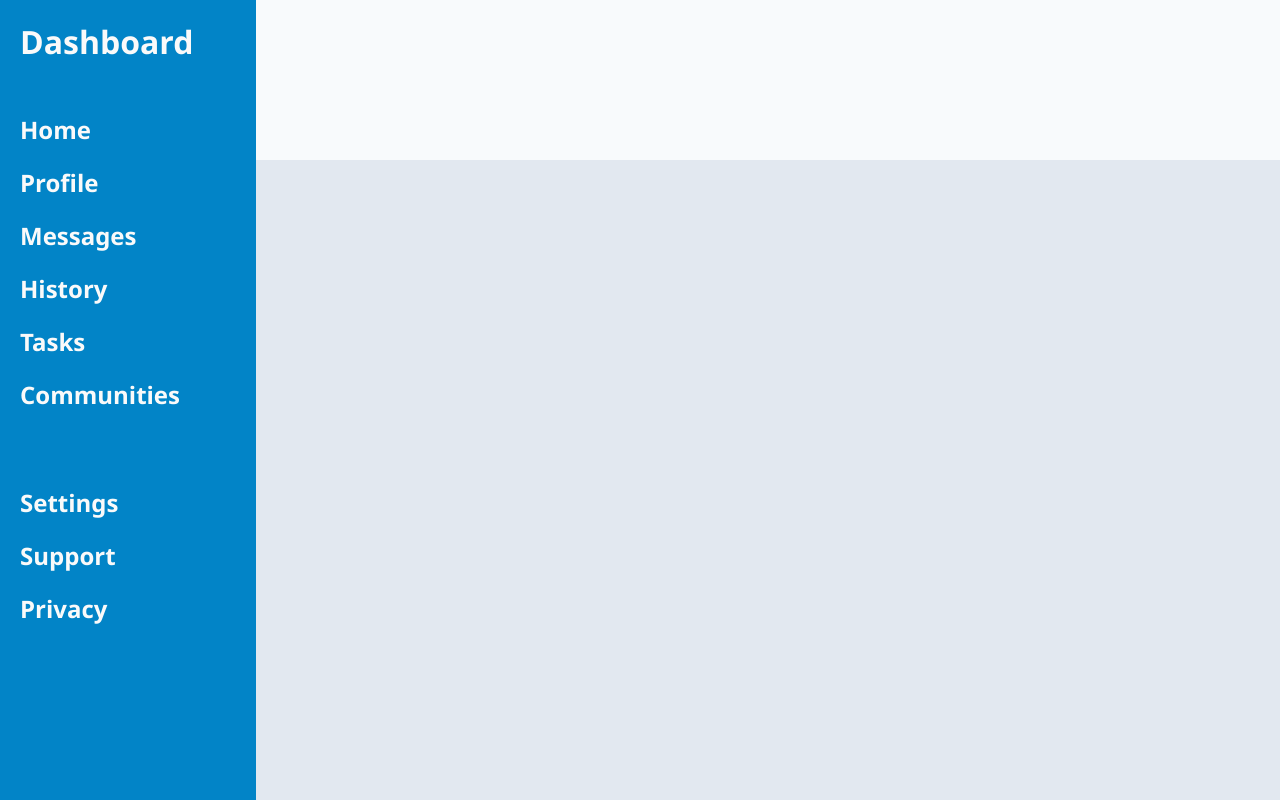
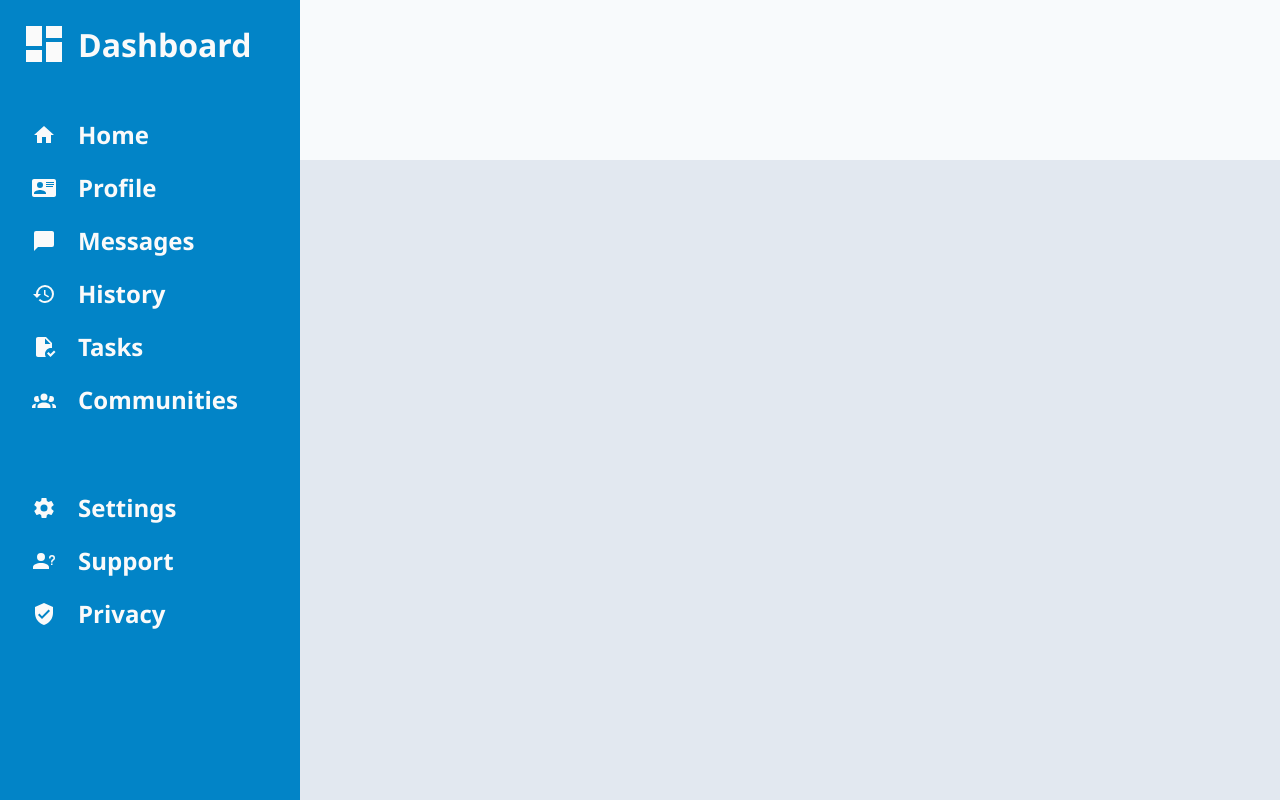
Before and after one commit to kofta999/odin-admin-dashboard, a plain HTML site: page index.html in a window 1280 px wide. Drawn offline with Linux system fonts and the light colour scheme.

Commit message:
Update sidebar styling and add SVG icons to main links

```diff
--- a/index.html
+++ b/index.html
@@ -10,21 +10,88 @@
     <div class="header"></div>
     <div class="sidebar">
       <!-- TODO: add svgs -->
-        <h1>Dashboard</h1>
+
+      <h1>
+        <svg xmlns="http://www.w3.org/2000/svg" viewBox="0 0 24 24">
+          <path d="M13,3V9H21V3M13,21H21V11H13M3,21H11V15H3M3,13H11V3H3V13Z" />
+        </svg>
+        Dashboard
+      </h1>
 
       <ul class="main-links">
-          <li>Home</li>
-          <li>Profile</li>
-          <li>Messages</li>
-          <li>History</li>
-          <li>Tasks</li>
-          <li>Communities</li>
+        <li>
+          <svg xmlns="http://www.w3.org/2000/svg" viewBox="0 0 24 24">
+            <title>home</title>
+            <path d="M10,20V14H14V20H19V12H22L12,3L2,12H5V20H10Z" /></svg
+          >Home
+        </li>
+        <li>
+          <svg xmlns="http://www.w3.org/2000/svg" viewBox="0 0 24 24">
+            <title>card-account-details</title>
+            <path
+              d="M2,3H22C23.05,3 24,3.95 24,5V19C24,20.05 23.05,21 22,21H2C0.95,21 0,20.05 0,19V5C0,3.95 0.95,3 2,3M14,6V7H22V6H14M14,8V9H21.5L22,9V8H14M14,10V11H21V10H14M8,13.91C6,13.91 2,15 2,17V18H14V17C14,15 10,13.91 8,13.91M8,6A3,3 0 0,0 5,9A3,3 0 0,0 8,12A3,3 0 0,0 11,9A3,3 0 0,0 8,6Z"
+            /></svg
+          >Profile
+        </li>
+        <li>
+          <svg xmlns="http://www.w3.org/2000/svg" viewBox="0 0 24 24">
+            <title>message</title>
+            <path
+              d="M20,2H4A2,2 0 0,0 2,4V22L6,18H20A2,2 0 0,0 22,16V4C22,2.89 21.1,2 20,2Z"
+            /></svg
+          >Messages
+        </li>
+        <li>
+          <svg xmlns="http://www.w3.org/2000/svg" viewBox="0 0 24 24">
+            <title>history</title>
+            <path
+              d="M13.5,8H12V13L16.28,15.54L17,14.33L13.5,12.25V8M13,3A9,9 0 0,0 4,12H1L4.96,16.03L9,12H6A7,7 0 0,1 13,5A7,7 0 0,1 20,12A7,7 0 0,1 13,19C11.07,19 9.32,18.21 8.06,16.94L6.64,18.36C8.27,20 10.5,21 13,21A9,9 0 0,0 22,12A9,9 0 0,0 13,3"
+            /></svg
+          >History
+        </li>
+        <li>
+          <svg xmlns="http://www.w3.org/2000/svg" viewBox="0 0 24 24">
+            <title>file-check</title>
+            <path
+              d="M23.5 17L18.5 22L15 18.5L16.5 17L18.5 19L22 15.5L23.5 17M6 2C4.89 2 4 2.89 4 4V20C4 21.11 4.89 22 6 22H13.81C13.28 21.09 13 20.05 13 19C13 15.69 15.69 13 19 13C19.34 13 19.67 13.03 20 13.08V8L14 2M13 3.5L18.5 9H13Z"
+            /></svg
+          >Tasks
+        </li>
+        <li>
+          <svg xmlns="http://www.w3.org/2000/svg" viewBox="0 0 24 24">
+            <title>account-group</title>
+            <path
+              d="M12,5.5A3.5,3.5 0 0,1 15.5,9A3.5,3.5 0 0,1 12,12.5A3.5,3.5 0 0,1 8.5,9A3.5,3.5 0 0,1 12,5.5M5,8C5.56,8 6.08,8.15 6.53,8.42C6.38,9.85 6.8,11.27 7.66,12.38C7.16,13.34 6.16,14 5,14A3,3 0 0,1 2,11A3,3 0 0,1 5,8M19,8A3,3 0 0,1 22,11A3,3 0 0,1 19,14C17.84,14 16.84,13.34 16.34,12.38C17.2,11.27 17.62,9.85 17.47,8.42C17.92,8.15 18.44,8 19,8M5.5,18.25C5.5,16.18 8.41,14.5 12,14.5C15.59,14.5 18.5,16.18 18.5,18.25V20H5.5V18.25M0,20V18.5C0,17.11 1.89,15.94 4.45,15.6C3.86,16.28 3.5,17.22 3.5,18.25V20H0M24,20H20.5V18.25C20.5,17.22 20.14,16.28 19.55,15.6C22.11,15.94 24,17.11 24,18.5V20Z"
+            /></svg
+          >Communities
+        </li>
       </ul>
 
       <ul class="util-links">
-          <li>Settings</li>
-          <li>Support</li>
-          <li>Privacy</li>
+        <li>
+          <svg xmlns="http://www.w3.org/2000/svg" viewBox="0 0 24 24">
+            <title>cog</title>
+            <path
+              d="M12,15.5A3.5,3.5 0 0,1 8.5,12A3.5,3.5 0 0,1 12,8.5A3.5,3.5 0 0,1 15.5,12A3.5,3.5 0 0,1 12,15.5M19.43,12.97C19.47,12.65 19.5,12.33 19.5,12C19.5,11.67 19.47,11.34 19.43,11L21.54,9.37C21.73,9.22 21.78,8.95 21.66,8.73L19.66,5.27C19.54,5.05 19.27,4.96 19.05,5.05L16.56,6.05C16.04,5.66 15.5,5.32 14.87,5.07L14.5,2.42C14.46,2.18 14.25,2 14,2H10C9.75,2 9.54,2.18 9.5,2.42L9.13,5.07C8.5,5.32 7.96,5.66 7.44,6.05L4.95,5.05C4.73,4.96 4.46,5.05 4.34,5.27L2.34,8.73C2.21,8.95 2.27,9.22 2.46,9.37L4.57,11C4.53,11.34 4.5,11.67 4.5,12C4.5,12.33 4.53,12.65 4.57,12.97L2.46,14.63C2.27,14.78 2.21,15.05 2.34,15.27L4.34,18.73C4.46,18.95 4.73,19.03 4.95,18.95L7.44,17.94C7.96,18.34 8.5,18.68 9.13,18.93L9.5,21.58C9.54,21.82 9.75,22 10,22H14C14.25,22 14.46,21.82 14.5,21.58L14.87,18.93C15.5,18.67 16.04,18.34 16.56,17.94L19.05,18.95C19.27,19.03 19.54,18.95 19.66,18.73L21.66,15.27C21.78,15.05 21.73,14.78 21.54,14.63L19.43,12.97Z"
+            /></svg
+          >Settings
+        </li>
+        <li>
+          <svg xmlns="http://www.w3.org/2000/svg" viewBox="0 0 24 24">
+            <title>account-question</title>
+            <path
+              d="M13,8A4,4 0 0,1 9,12A4,4 0 0,1 5,8A4,4 0 0,1 9,4A4,4 0 0,1 13,8M17,18V20H1V18C1,15.79 4.58,14 9,14C13.42,14 17,15.79 17,18M20.5,14.5V16H19V14.5H20.5M18.5,9.5H17V9A3,3 0 0,1 20,6A3,3 0 0,1 23,9C23,9.97 22.5,10.88 21.71,11.41L21.41,11.6C20.84,12 20.5,12.61 20.5,13.3V13.5H19V13.3C19,12.11 19.6,11 20.59,10.35L20.88,10.16C21.27,9.9 21.5,9.47 21.5,9A1.5,1.5 0 0,0 20,7.5A1.5,1.5 0 0,0 18.5,9V9.5Z"
+            /></svg
+          >Support
+        </li>
+        <li>
+          <svg xmlns="http://www.w3.org/2000/svg" viewBox="0 0 24 24">
+            <title>shield-check</title>
+            <path
+              d="M10,17L6,13L7.41,11.59L10,14.17L16.59,7.58L18,9M12,1L3,5V11C3,16.55 6.84,21.74 12,23C17.16,21.74 21,16.55 21,11V5L12,1Z"
+            /></svg
+          >Privacy
+        </li>
       </ul>
     </div>
     <div class="main">
--- a/styles.css
+++ b/styles.css
@@ -1,14 +1,15 @@
 * {
   box-sizing: border-box;
   min-width: 0;
-  font-family: 'Segoe UI', Tahoma, Geneva, Verdana, sans-serif;
+  font-family: "Segoe UI", Tahoma, Geneva, Verdana, sans-serif;
+  --sidebar-text-color: #fafafa;
 }
 
 body {
   min-height: 100dvh;
   margin: 0;
   display: grid;
-  grid-template-columns: minmax(250px, 0.5fr) 2fr;
+  grid-template-columns: minmax(300px, 0.5fr) 2fr;
   grid-template-rows: 0.5fr 2fr;
 }
 
@@ -26,10 +27,25 @@ p {
 
 .sidebar {
   padding: 20px;
-  color: #fafafa;
+  color: var(--sidebar-text-color);
   background-color: #0284c7;
   grid-column: 1;
   grid-row: 1 / -1;
+}
+
+.sidebar svg {
+  fill: var(--sidebar-text-color);
+}
+
+h1 {
+  display: flex;
+  gap: 10px;
+  align-items: center;
+
+  & svg {
+    min-width: 1.5em;
+    width: 1.5em;
+  }
 }
 
 .sidebar ul {
@@ -40,6 +56,18 @@ p {
   gap: 20px;
   list-style: none;
   padding: 0;
+}
+
+.sidebar ul li {
+  display: flex;
+  gap: 10px;
+  align-items: center;
+
+  & svg {
+    width: 1em;
+    margin-right: 0.5em;
+    margin-left: 0.5em;
+  }
 }
 
 .main-links {
```
Lines whose indentation alone changed are shown as unchanged.
